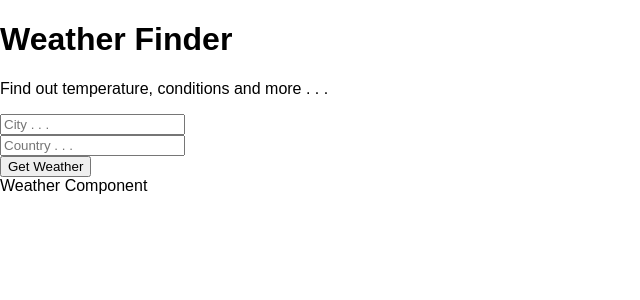
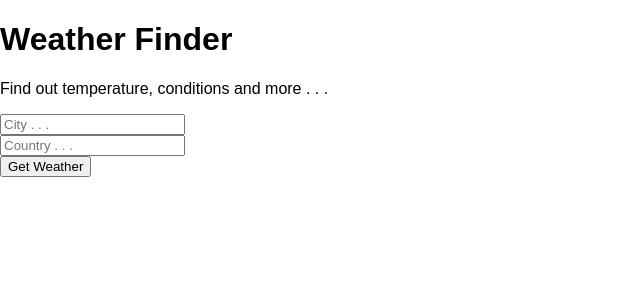
Before and after one commit to kaustubh87/React-Weather-App, a React (Create React App) app in the folder weather-app/: page / in a window 1280 px wide. Shown: the top 300 px of the page, without its empty margins (0-640 px from the left). Built offline with nearby package versions, Linux system fonts and the light colour scheme.

Commit message:
Added props to display variables

```diff
--- a/weather-app/src/components/Weather.js
+++ b/weather-app/src/components/Weather.js
@@ -5,7 +5,7 @@ class Weather extends React.Component{
     render(){
         return(
             <div>
-                Weather Component
+                 {this.props.temperature}
             </div>
         )
     }
```
